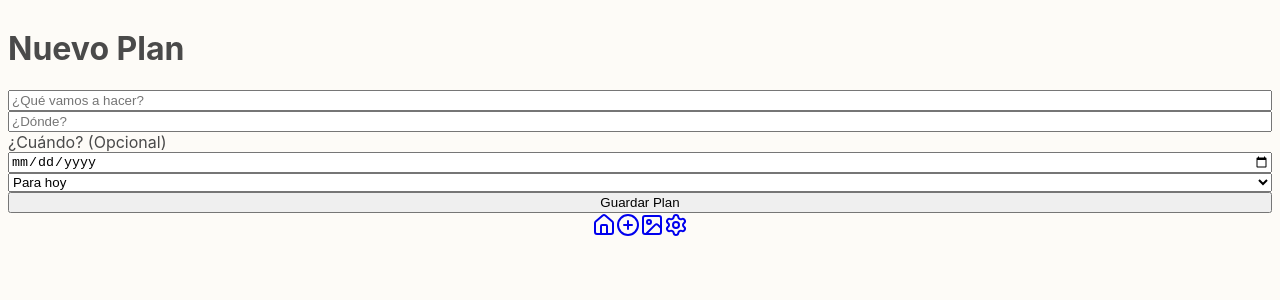
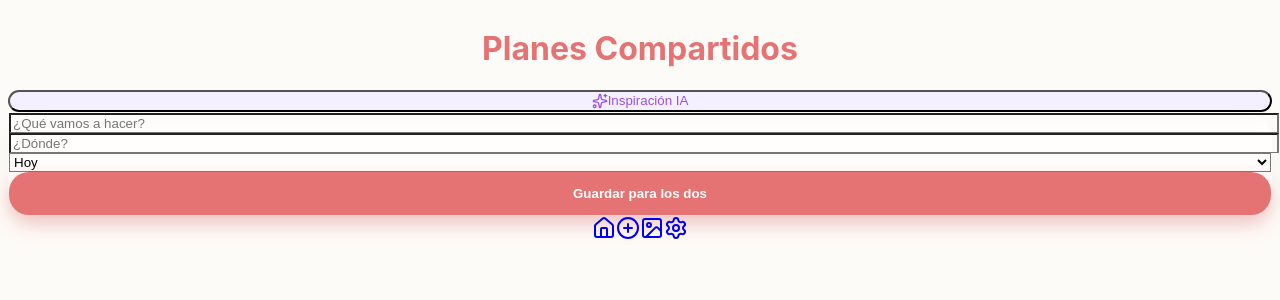
Before and after one commit to laucorosan-spec/la-indecision, a Next.js app: page /planes in a window 1280 px wide. Shown: the top 300 px of the page. Built offline with nearby package versions, Linux system fonts and the light colour scheme.

Commit message:
Update page.js

```diff
--- a/src/app/planes/page.js
+++ b/src/app/planes/page.js
@@ -1,73 +1,35 @@
 "use client";
 import { useState } from 'react';
 import { supabase } from '@/lib/supabase';
+import { Sparkles } from 'lucide-react';
 
-export default function RegistroPlanes() {
+export default function NuevoPlan() {
   const [nombre, setNombre] = useState('');
   const [ubicacion, setUbicacion] = useState('');
-  const [categoria, setCategoria] = useState('hoy');
-  const [fecha, setFecha] = useState(''); // Nuevo estado para fecha
-  const [cargando, setCargando] = useState(false);
+  const [cat, setCat] = useState('hoy');
 
-  const guardarPlan = async (e) => {
+  const guardar = async (e) => {
     e.preventDefault();
-    setCargando(true);
-
-    const { error } = await supabase
-      .from('planes')
-      .insert([{
-        nombre,
-        ubicacion,
-        categoria,
-        fecha: fecha || null, // Guardamos la fecha si existe
-        hecho: false,
-        rating: 0,        // Inicializamos a 0
-        comentario: '',   // Vacío al principio
-        foto: ''          // Vacío al principio
-      }]);
-
-    if (error) {
-      alert("Error: " + error.message);
-    } else {
-      alert("¡Plan guardado!");
-      setNombre(''); setUbicacion(''); setFecha('');
-    }
-    setCargando(false);
+    const { error } = await supabase.from('planes').insert([{ nombre, ubicacion, categoria: cat, hecho: false }]);
+    if (!error) { alert("¡Plan guardado!"); setNombre(''); setUbicacion(''); }
   };
 
   return (
-    <div className="flex flex-col gap-6">
-      <h1 className="text-2xl font-bold">Nuevo Plan</h1>
-      <form onSubmit={guardarPlan} className="glass p-6 flex flex-col gap-4">
-        <input
-          placeholder="¿Qué vamos a hacer?"
-          className="p-3 rounded-xl bg-white/50 outline-none"
-          value={nombre} onChange={(e) => setNombre(e.target.value)}
-          required
-        />
-        <input
-          placeholder="¿Dónde?"
-          className="p-3 rounded-xl bg-white/50 outline-none"
-          value={ubicacion} onChange={(e) => setUbicacion(e.target.value)}
-        />
-        <div className="flex flex-col gap-1">
-          <label className="text-xs text-gray-500 ml-2">¿Cuándo? (Opcional)</label>
-          <input
-            type="date"
-            className="p-3 rounded-xl bg-white/50 outline-none"
-            value={fecha} onChange={(e) => setFecha(e.target.value)}
-          />
-        </div>
-        <select
-          className="p-3 rounded-xl bg-white/50 outline-none"
-          value={categoria} onChange={(e) => setCategoria(e.target.value)}
-        >
-          <option value="hoy">Para hoy</option>
-          <option value="futuro">Para más adelante</option>
+    <div className="flex flex-col gap-6 px-6 pt-10 max-w-md mx-auto text-center">
+      <h1 className="text-3xl font-bold text-[#e57373]">Planes Compartidos</h1>
+
+      <button className="bg-[#f5f0ff] text-[#9b51e0] py-4 rounded-[25px] flex items-center justify-center gap-2 font-bold text-sm shadow-sm">
+        <Sparkles size={16} /> Inspiración IA
+      </button>
+
+      <form onSubmit={guardar} className="glass-card p-8 flex flex-col gap-6 mt-4">
+        <input placeholder="¿Qué vamos a hacer?" className="w-full p-2 bg-transparent border-b border-gray-100 outline-none" value={nombre} onChange={e => setNombre(e.target.value)} required />
+        <input placeholder="¿Dónde?" className="w-full p-2 bg-transparent border-b border-gray-100 outline-none" value={ubicacion} onChange={e => setUbicacion(e.target.value)} />
+        <select className="w-full p-2 bg-transparent border-b border-gray-100 outline-none" value={cat} onChange={e => setCat(e.target.value)}>
+          <option value="hoy">Hoy</option>
+          <option value="futuro">Más adelante</option>
         </select>
-        <button type="submit" disabled={cargando} className="btn-primary mt-4">
-          {cargando ? "Guardando..." : "Guardar Plan"}
-        </button>
+        <button type="submit" className="btn-coral w-full mt-4">Guardar para los dos</button>
       </form>
     </div>
   );
```
